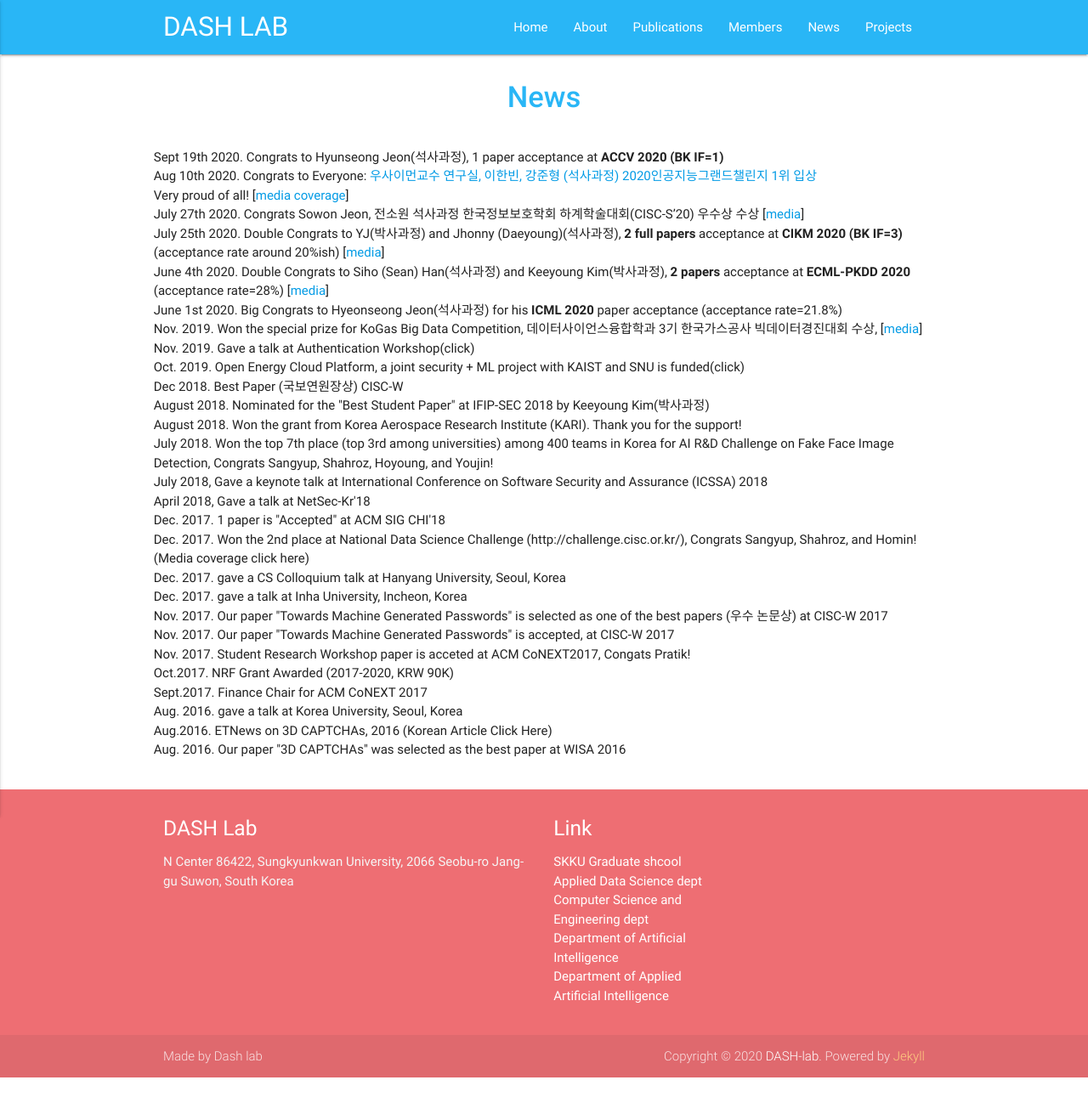
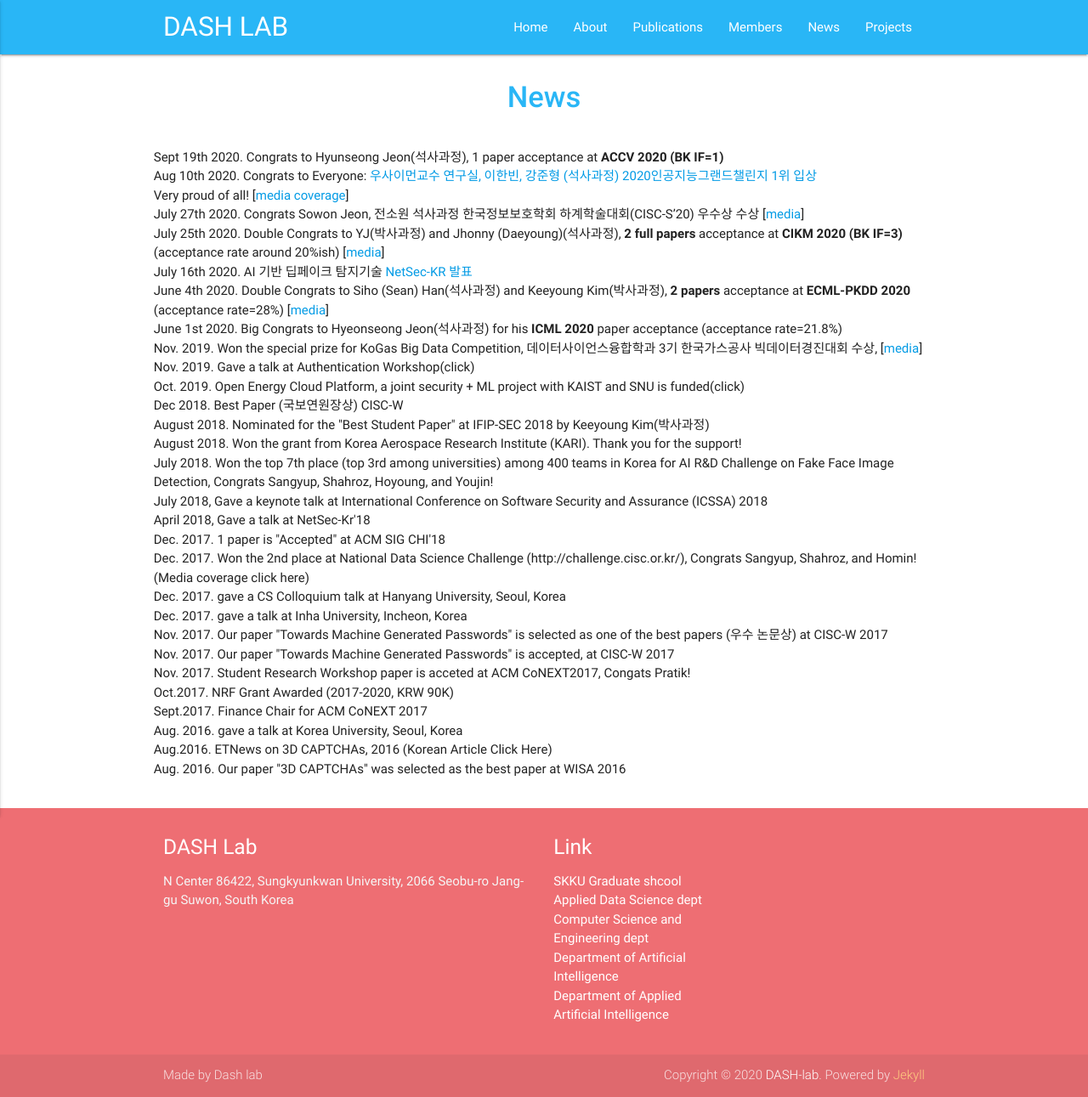
Before and after one commit to Yurim990507/DASH-Lab.github.io, a Jekyll site: the page built from example4.md, in a window 1280 px wide. Shown: the whole page at 85% size. Built offline with Jekyll 4.4.1, drawn with Linux system fonts in a browser that asks for light colours; before the commit the page ends 1268 px from its top, so only the background shows below that.

Commit message:
Update example4.md

```diff
--- a/example4.md
+++ b/example4.md
@@ -13,6 +13,7 @@ Aug 10th 2020. Congrats to Everyone: <a href="https://ai.skku.edu/ai/community/n
 Very proud of all! [<a href="http://www.lecturernews.com/news/articleView.html?idxno=50892">media coverage</a>] <br>
 July 27th 2020. Congrats Sowon Jeon, 전소원 석사과정 한국정보보호학회 하계학술대회(CISC-S’20) 우수상 수상 [<a href="https://www.boannews.com/media/view.asp?idx=89875&direct=mobile">media</a>]  <br>
 July 25th 2020. Double Congrats to YJ(박사과정) and Jhonny (Daeyoung)(석사과정), <b> 2 full papers </b> acceptance at <b>CIKM 2020 (BK IF=3)</b> (acceptance rate around 20%ish) [<a href="https://sci-cube.skku.edu/sci-cube/community/news.do?mode=view&articleNo=99206">media</a>]<br>
+July 16th 2020. AI 기반 딥페이크 탐지기술 <a href="http://www.netsec-kr.or.kr/static/program">NetSec-KR 발표</a> <br>
 June 4th 2020. Double Congrats to Siho (Sean) Han(석사과정) and Keeyoung Kim(박사과정), <b> 2 papers </b> acceptance at <b>ECML-PKDD 2020</b> (acceptance rate=28%) [<a href="https://sci-cube.skku.edu/sci-cube/community/news.do?mode=view&articleNo=98145&article.offset=0&articleLimit=10">media</a>]<br>
 June 1st 2020. Big Congrats to Hyeonseong Jeon(석사과정) for his <b>ICML 2020</b> paper acceptance (acceptance rate=21.8%) <br>
         Nov. 2019. Won the special prize for KoGas Big Data Competition, 데이터사이언스융합학과 3기 한국가스공사 빅데이터경진대회 수상, [<a href="https://sci-cube.skku.edu/sci-cube/community/news.do?mode=view&articleNo=87619&article.offset=0&articleLimit=10">media</a>] <br>
```
